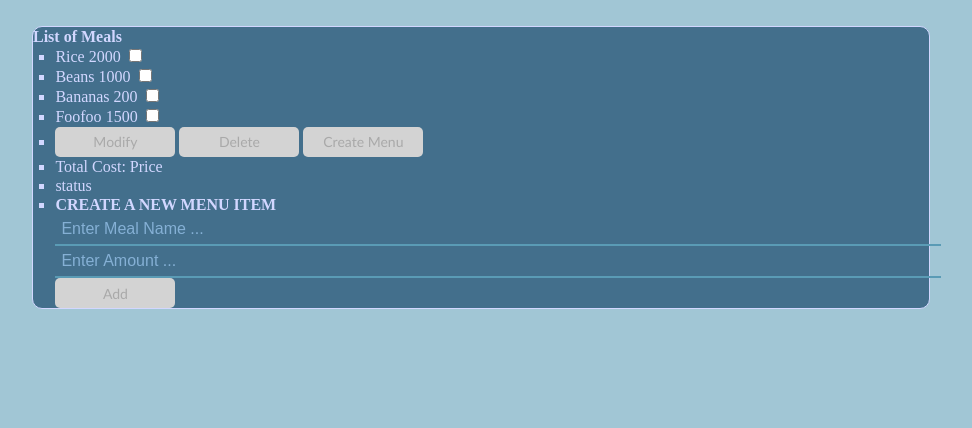
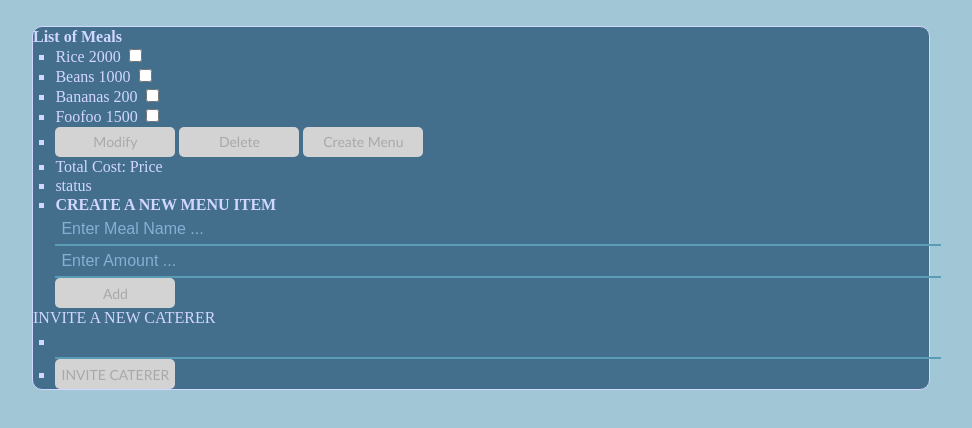
Before and after one commit to SolutionInventors/Book-A-Meal, a plain HTML site: page UI/html/caterer-menu-view.html in a window 1280 px wide. Shown: the whole page, without its empty margins (96-1068 px from the left). Drawn offline with Linux system fonts and the light colour scheme.

Commit message:
Updates js files

```diff
--- a/UI/html/caterer-menu-view.html
+++ b/UI/html/caterer-menu-view.html
@@ -45,6 +45,14 @@
 
             </ul>
         </form>
+        INVITE A NEW CATERER
+        <form action="#" method="post">
+            <ul>
+                <li><input type="text" name="name" value="" /></li>
+                <li><button type= "submit">INVITE CATERER</button></li>
+
+            </ul>
+        </form>
 
     </div>
 </body>
```
